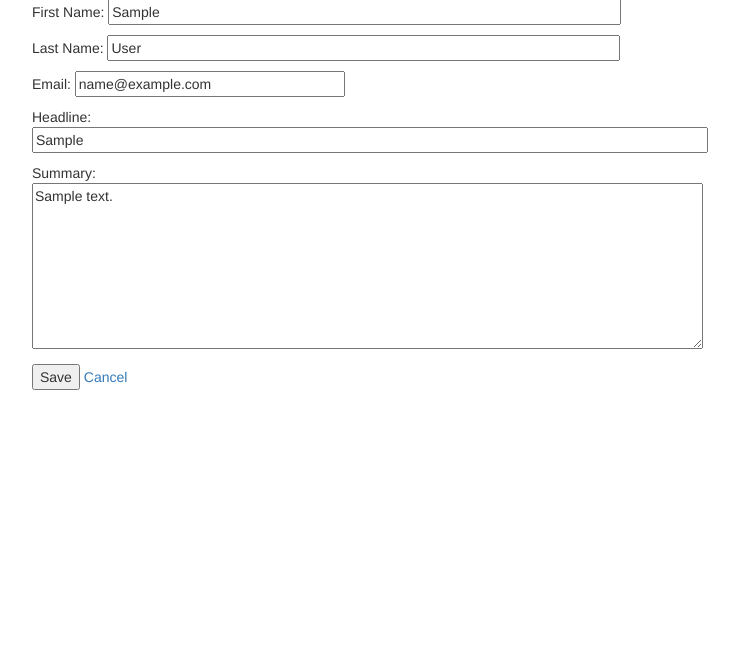
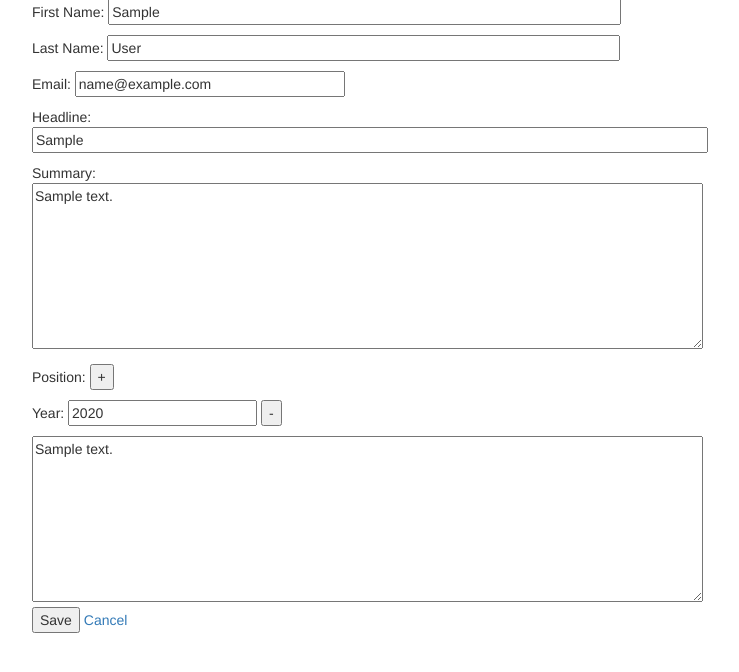
Before and after one commit to kloyd/res-position, a PHP site: page /edit.php?profile_id=1 in a window 1280 px wide. Shown: the part 71-743 px from the top of the page, without its empty margins (38-777 px from the left). Run offline with PHP 8.4, Linux system fonts and the light colour scheme; the visitor is signed in with stand-in values (Sample User, id 1); tables that the repository leaves empty or names only in its code hold one stand-in row (values such as "Sample post"); some libraries are stand-ins or nearby versions.

Commit message:
Final edit index and view

```diff
--- a/edit.php
+++ b/edit.php
@@ -38,7 +38,7 @@ if ( isset($_POST['first_name']) && isset($_POST['last_name'])
 
         $stmt = $pdo->prepare('DELETE FROM position
             WHERE profile_id = :pid');
-        $stmt->execute(array(':pid' => $_REQUEST['profile_id']));
+        $stmt->execute(array(':pid' => $_POST['profile_id']));
         // Insert the position entries.
         $rank = 1;
         for($i=1; $i<=9; $i++) {
@@ -51,7 +51,7 @@ if ( isset($_POST['first_name']) && isset($_POST['last_name'])
                 (profile_id, rank, year, description)
                 VALUES ( :pid, :rank, :year, :desc)');
           $stmt->execute(array(
-            ':pid' => $profile_id,
+            ':pid' => $_POST['profile_id'],
             ':rank' => $rank,
             ':year' => $year,
             ':desc' => $desc)
@@ -121,12 +121,50 @@ $profile_id = $row['profile_id'];
   <input type="text" name="headline" size="80" value="<?= $he ?>"/></p>
   <p>Summary:<br/>
   <textarea name="summary" rows="8" cols="80"><?= $su ?></textarea>
+  <p>
+  Position: <input type="submit" id="addPos" value="+">
+  <div id="position_fields">
+    <?php $rank = 1;
+     foreach ($positions as $pos) { ?>
+    <div id="position<?= $rank ?>">
+      <p>Year: <input type="text" name="year<?= $rank ?>" value="<?= $pos['year'] ?>">
+      <input type="button" value="-" onclick="$('#position<?= $rank ?>').remove();return false;"></p>
+      <textarea name="desc<?= $rank ?>" rows="8" cols="80"><?= $pos['description'] ?></textarea>
+    </div>
+    <?php  $rank++;
+    } ?>
+  </div>
   <input type="hidden" name="profile_id" value="<?= $profile_id ?>">
   <p>
     <input type="submit" value="Save" />
     <a href="index.php">Cancel</a>
   </p>
 </form>
+<script>
+countPos = <?= $rank - 1?>;
+
+// http://stackoverflow.com/questions/17650776/add-remove-html-inside-div-using-javascript
+$(document).ready(function(){
+  window.console && console.log('Document ready called.');
+  $('#addPos').click(function(event){
+    event.preventDefault();
+    if (countPos >= 9) {
+      alert("Maximum of nine position entries exceeded");
+      return;
+    }
+    countPos++;
+    window.console && console.log("Adding position " + countPos);
+    $('#position_fields').append(
+      '<div id="position'+countPos+'"> \
+      <p>Year: <input type="text" name="year'+countPos+'" value="" /> \
+      <input type="button" value="-" \
+          onclick="$(\'#position'+countPos+'\').remove();return false;"></p> \
+      <textarea name="desc'+countPos+'" rows="8" cols="80"></textarea> \
+      </div>');
+    });
+});
+
+</script>
 
 
 </body>
--- a/index.php
+++ b/index.php
@@ -3,6 +3,7 @@ require_once "pdo.php";
 require_once "util.php";
 
 session_start();
+
 
 ?>
 
@@ -13,6 +14,9 @@ session_start();
 <?php require_once "head.php"; ?>
 </head>
 <body>
+  <?php
+  flashMessages();
+ ?>
 <div class="container">
 <h1>Kelly Loyd's Resume Registry</h1>
 <?php
```
Also changed, not shown: view.php (+12 -5 lines).
